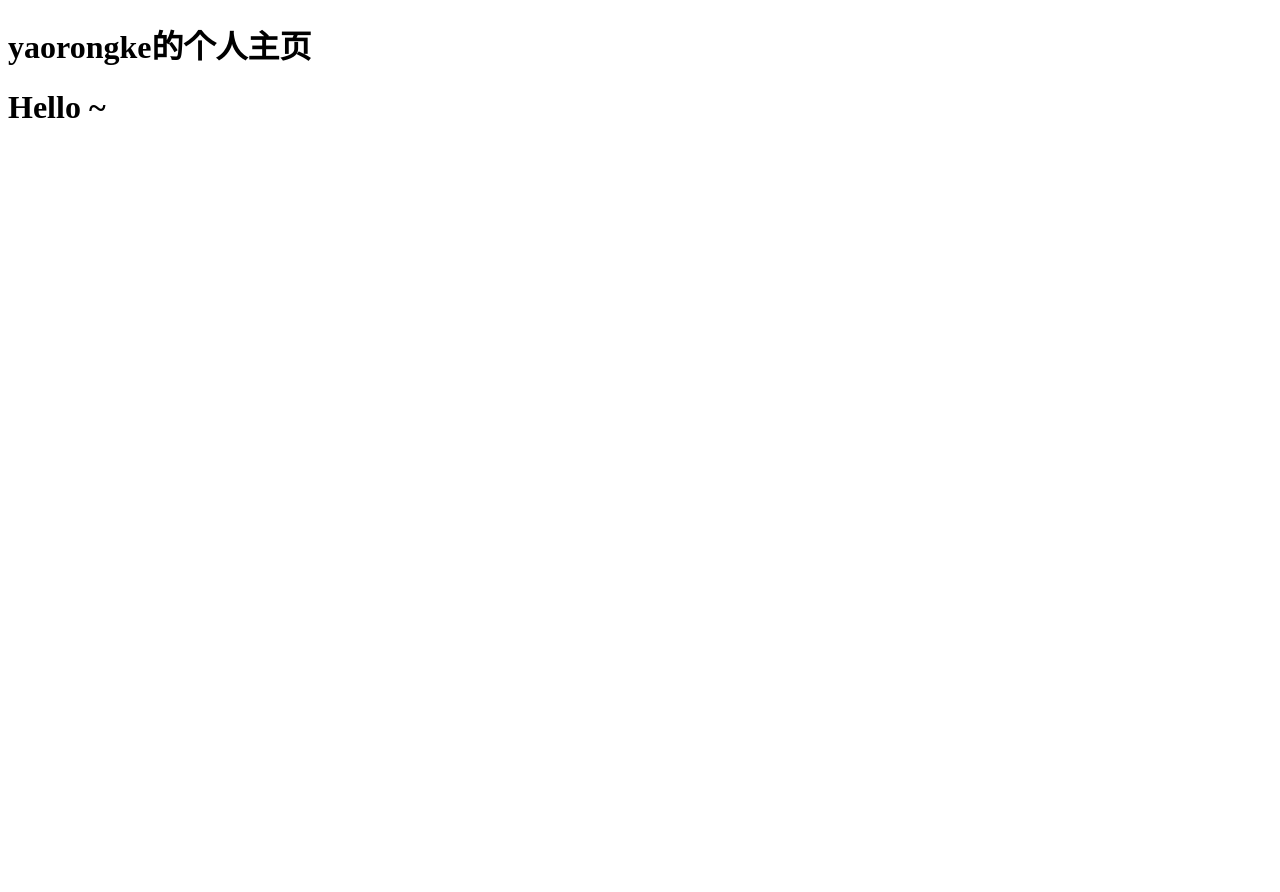
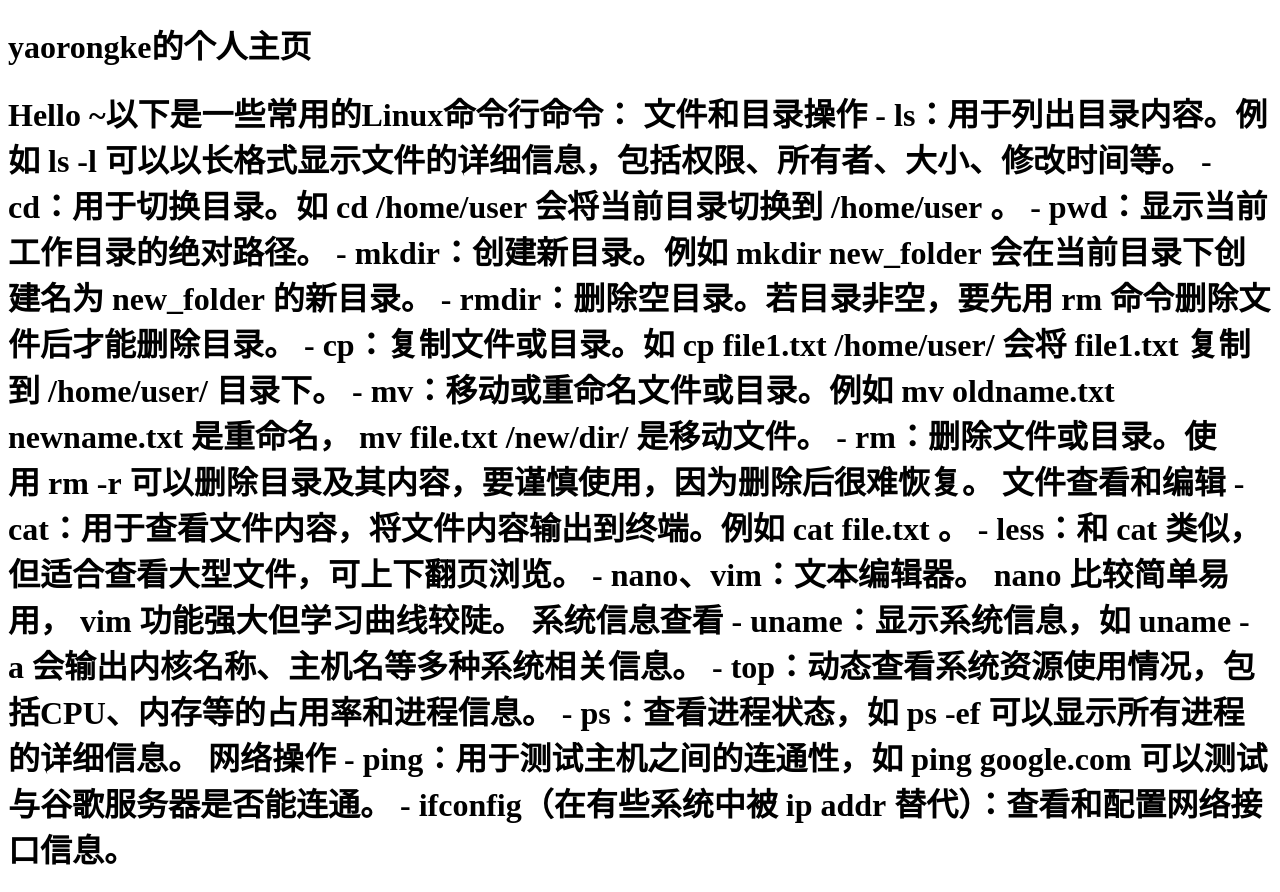
Before and after one commit to aa15968743/aa15968743.github.io, a plain HTML site: page index.html in a window 1280 px wide. Before the commit the page ends 800 px from the top, so only its background shows below. Drawn offline with Linux system fonts and the light colour scheme.

Commit message:
Update index.html

```diff
--- a/index.html
+++ b/index.html
@@ -6,6 +6,34 @@
 </head>
 <body>
     <h1>yaorongke的个人主页</h1>
-    <h1>Hello ~</h1>
+    <h1>Hello ~以下是一些常用的Linux命令行命令：
+
+文件和目录操作
+
+- ls：用于列出目录内容。例如 ls -l 可以以长格式显示文件的详细信息，包括权限、所有者、大小、修改时间等。
+- cd：用于切换目录。如 cd /home/user 会将当前目录切换到 /home/user 。
+- pwd：显示当前工作目录的绝对路径。
+- mkdir：创建新目录。例如 mkdir new_folder 会在当前目录下创建名为 new_folder 的新目录。
+- rmdir：删除空目录。若目录非空，要先用 rm 命令删除文件后才能删除目录。
+- cp：复制文件或目录。如 cp file1.txt /home/user/ 会将 file1.txt 复制到 /home/user/ 目录下。
+- mv：移动或重命名文件或目录。例如 mv oldname.txt newname.txt 是重命名， mv file.txt /new/dir/ 是移动文件。
+- rm：删除文件或目录。使用 rm -r 可以删除目录及其内容，要谨慎使用，因为删除后很难恢复。
+
+文件查看和编辑
+
+- cat：用于查看文件内容，将文件内容输出到终端。例如 cat file.txt 。
+- less：和 cat 类似，但适合查看大型文件，可上下翻页浏览。
+- nano、vim：文本编辑器。 nano 比较简单易用， vim 功能强大但学习曲线较陡。
+
+系统信息查看
+
+- uname：显示系统信息，如 uname -a 会输出内核名称、主机名等多种系统相关信息。
+- top：动态查看系统资源使用情况，包括CPU、内存等的占用率和进程信息。
+- ps：查看进程状态，如 ps -ef 可以显示所有进程的详细信息。
+
+网络操作
+
+- ping：用于测试主机之间的连通性，如 ping google.com 可以测试与谷歌服务器是否能连通。
+- ifconfig（在有些系统中被 ip addr 替代）：查看和配置网络接口信息。</h1>
 </body>
 </html>
```
